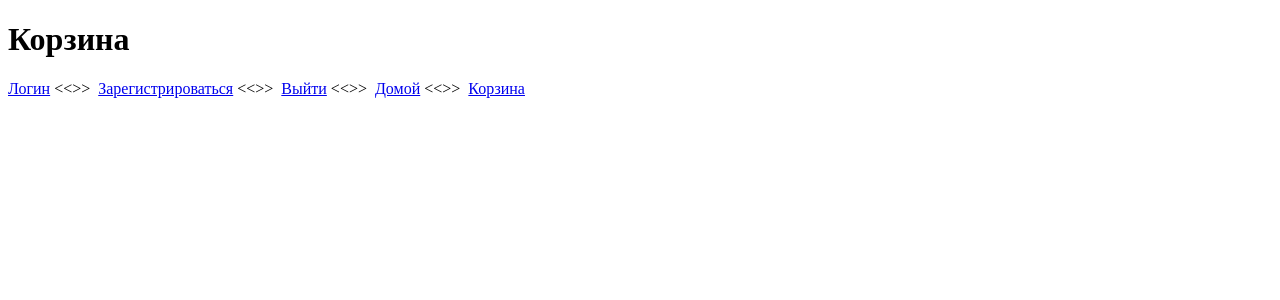
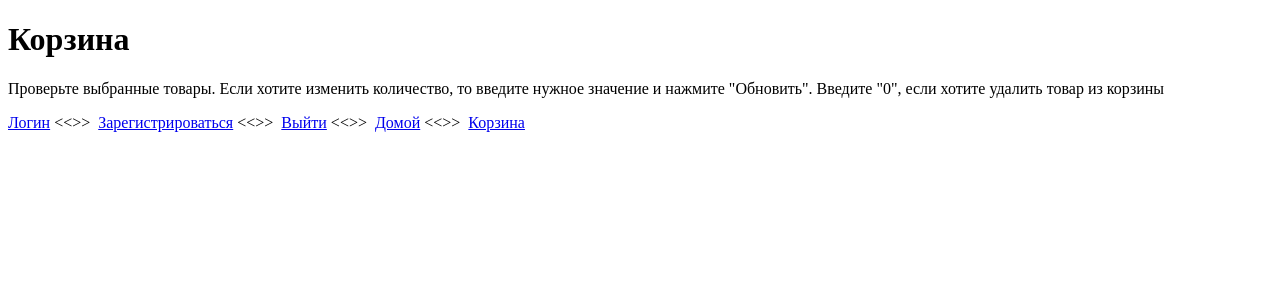
Before and after one commit to yadolph/dj_shop, a Django app: page /cart/ in a window 1280 px wide. Shown: the top 300 px of the page. Run offline with Django 3.2, Linux system fonts and the light colour scheme.

Commit message:
Prototype 7.1
В корзине теперь можно удалять

```diff
--- a/market/templates/cart.html
+++ b/market/templates/cart.html
@@ -2,6 +2,8 @@
 
     {% block content %}
         <h1>Корзина</h1>
+        <p>Проверьте выбранные товары. Если хотите изменить количество, то введите нужное значение и
+            нажмите "Обновить". Введите "0", если хотите удалить товар из корзины</p>
 
         {% for product, quantity in cart_list %}
             <form action="" method="POST">
--- a/market/views.py
+++ b/market/views.py
@@ -124,8 +124,12 @@ def cart(request):
     if request.method == 'POST':
         id = request.POST.get('product_id')
         quantity = request.POST.get('quantity')
-        request.session['cart'][str(id)] = quantity
-        request.session.modified = True
+        if int(quantity) <= 0:
+            del request.session['cart'][str(id)]
+            request.session.modified = True
+        else:
+            request.session['cart'][str(id)] = quantity
+            request.session.modified = True
 
     template = 'cart.html'
     cart_list = []
```
Also changed, not shown: db.sqlite3.
